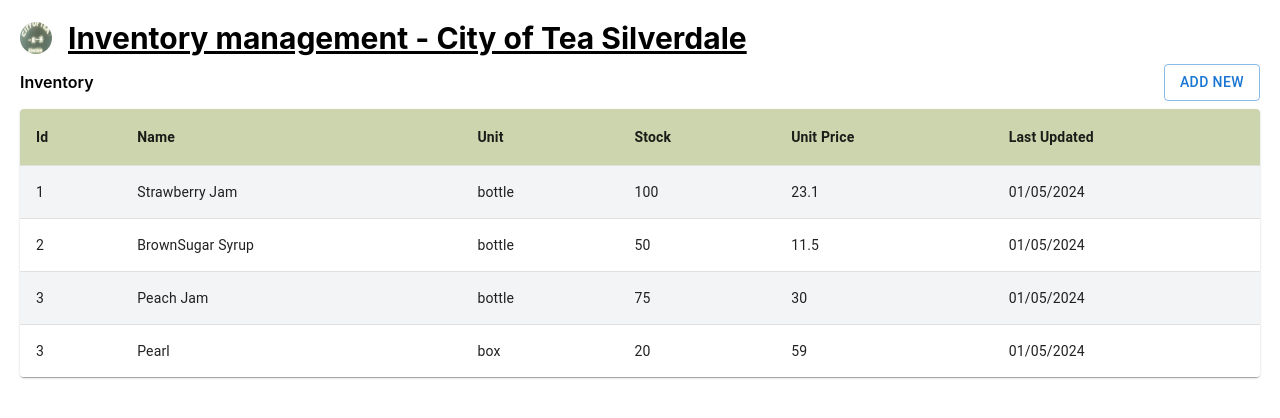
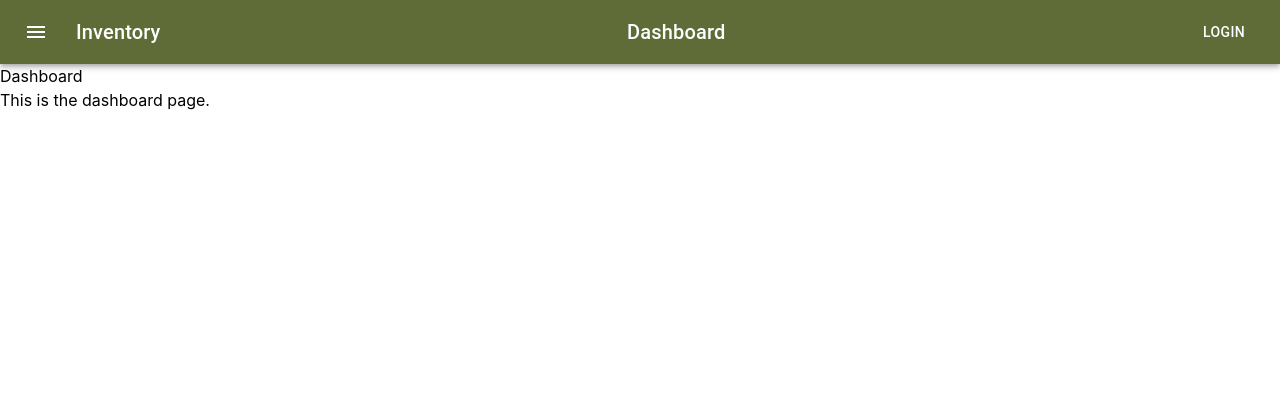
Before and after one commit to IsabellaFeng/inventorymanagementapp, a React (Create React App) app: page /dashboard in a window 1280 px wide. Shown: the top 418 px of the page. Built offline with nearby package versions, Linux system fonts and the light colour scheme.

Commit message:
add topbar

```diff
--- a/src/App.tsx
+++ b/src/App.tsx
@@ -1,13 +1,20 @@
 import React from 'react';
 import HomePage from './views/HomePage';
+import { BrowserRouter as Router, Routes, Route } from 'react-router-dom';
+import TopAppBar from './components/TopAppBar';
 import './App.css';
+import DashBoard from './views/DashboardView';
 
-function App() {
+const App: React.FC = () => {
   return (
-    <div className="App">
-      <HomePage />
-    </div>
+    <Router>
+      <TopAppBar />
+      <Routes>
+        <Route path="/" element={<HomePage />} />
+        <Route path="/dashboard" element={<DashBoard />} />
+      </Routes>
+    </Router>
   );
-}
+};
 
 export default App;
--- /dev/null
+++ b/src/Views/DashboardView.tsx
@@ -0,0 +1,12 @@
+import React from 'react';
+
+const DashBoard: React.FC = () => {
+    return (
+        <div>
+            <h1>Dashboard</h1>
+            <p>This is the dashboard page.</p>
+        </div>
+    );
+};
+
+export default DashBoard;
--- a/src/Views/HomePage.tsx
+++ b/src/Views/HomePage.tsx
@@ -5,8 +5,8 @@ import logo from '../assets/logo001.png';
 function HomePage() {
 
   return (
-    <div>
-      <div className="flex items-center">
+    <div className='m-8'>
+      <div className="flex items-center my-4">
         <img src={logo} className="mr-4 h-8 w-8 rounded-full" />
         <h1 className="text-3xl font-bold underline">Inventory management - City of Tea Silverdale</h1>
       </div>
--- a/src/Views/InventoryView.tsx
+++ b/src/Views/InventoryView.tsx
@@ -7,7 +7,7 @@ import TableHead from '@mui/material/TableHead';
 import TableRow from '@mui/material/TableRow';
 import Paper from '@mui/material/Paper';
 import inventoryData from '../data.json';
-import { Ingredient } from '../interface/InventoryTypes';
+import { CreateIngredientRequest, Ingredient } from '../interface/InventoryTypes';
 import PropTypes from 'prop-types';
 import { fetchIngredients } from '../services/inventory/inventoryService';
 import AddIngredientForm from '../components/AddIngredientForm';
@@ -43,14 +43,14 @@ const InventoryView: React.FC<InventoryProps> = (props) => {
         console.log('inputChange')
     };
 
-    const handleAddIngredient = (formData: Ingredient) => {
+    const handleAddIngredient = (formData: CreateIngredientRequest) => {
         const newIngredient = { ...formData, ingredientId: inventory.length }
         setInventory([...inventory, newIngredient]);
 
     };
     return (
         <div className="container">
-            <div className="inventory-list ">
+            <div className="inventory-list">
                 <div className='flex justify-between items-center my-2'>
                     <div className='font-semibold' >Inventory</div>
                     <AddIngredientForm handleAddIngredient={handleAddIngredient} />
--- a/src/components/AddIngredientForm.tsx
+++ b/src/components/AddIngredientForm.tsx
@@ -1,4 +1,4 @@
-import React, { useState } from 'react';
+import React, { ChangeEvent, useState } from 'react';
 import Button from '@mui/material/Button';
 import Dialog from '@mui/material/Dialog';
 import DialogActions from '@mui/material/DialogActions';
@@ -6,15 +6,28 @@ import DialogContent from '@mui/material/DialogContent';
 import DialogTitle from '@mui/material/DialogTitle';
 import TextField from '@mui/material/TextField';
 
-const AddIngredientForm = (props) => {
-    const [open, setOpen] = useState(false);
-    const [formData, setFormData] = useState({
-        name: '',
-        unit: '',
-        quantity: 0,
-        unitPrice: 0
-    });
-    const { handleAddIngredient } = props;
+
+interface IngredientForm {
+    name: string;
+    unit: string;
+    quantity: number;
+    unitPrice: number;
+}
+
+interface AddIngredientFormProps {
+    handleAddIngredient: (ingredient: IngredientForm & { lastUpdatedAt: string }) => void;
+}
+
+const initialFormData: IngredientForm = {
+    name: '',
+    unit: '',
+    quantity: 0,
+    unitPrice: 0
+};
+
+const AddIngredientForm: React.FC<AddIngredientFormProps> = ({ handleAddIngredient }) => {
+    const [open, setOpen] = useState<boolean>(false);
+    const [formData, setFormData] = useState<IngredientForm>(initialFormData);
 
     const handleClickOpen = () => {
         setOpen(true);
@@ -25,19 +38,21 @@ const AddIngredientForm = (props) => {
     };
 
     const handleConfirm = () => {
-        const newFormData = { ...formData, lastUpdatedAt: new Date().toLocaleDateString() }
+        const newFormData = { ...formData, lastUpdatedAt: new Date().toLocaleDateString() };
         handleAddIngredient(newFormData);
+        setFormData(initialFormData);
         setOpen(false);
     };
 
-    const handleChange = (e) => {
+    const handleChange = (e: ChangeEvent<HTMLInputElement>) => {
+        const value = e.target.type === 'number' ? parseFloat(e.target.value) || 0 : e.target.value;
         setFormData({
             ...formData,
-            [e.target.name]: e.target.type === 'number' ? parseFloat(e.target.value) : e.target.value
+            [e.target.name]: value
         });
     };
 
-    const isValidaForm = () => {
+    const isValidForm = () => {
         return formData.name.trim() !== '' && formData.unit.trim() !== '';
     };
 
@@ -46,7 +61,7 @@ const AddIngredientForm = (props) => {
             <Button variant="outlined" onClick={handleClickOpen}>
                 Add New
             </Button>
-            <Dialog open={open}>
+            <Dialog open={open} onClose={handleClose}>
                 <DialogTitle>Add new Ingredient</DialogTitle>
                 <DialogContent>
                     <TextField
@@ -101,7 +116,7 @@ const AddIngredientForm = (props) => {
                 </DialogContent>
                 <DialogActions>
                     <Button onClick={handleClose}>Cancel</Button>
-                    <Button disabled={!isValidaForm()} onClick={handleConfirm}>Confirm</Button>
+                    <Button disabled={!isValidForm()} onClick={handleConfirm}>Confirm</Button>
                 </DialogActions>
             </Dialog>
         </div>
--- /dev/null
+++ b/src/components/TopAppBar.tsx
@@ -0,0 +1,54 @@
+import * as React from 'react';
+import AppBar from '@mui/material/AppBar';
+import Box from '@mui/material/Box';
+import Toolbar from '@mui/material/Toolbar';
+import Typography from '@mui/material/Typography';
+import Button from '@mui/material/Button';
+import IconButton from '@mui/material/IconButton';
+import MenuIcon from '@mui/icons-material/Menu';
+import { useNavigate } from 'react-router-dom';
+
+const TopAppBar: React.FC = () => {
+
+    const navigate = useNavigate();
+
+    const goToInventory = () => {
+        navigate('/');
+    };
+
+
+    const goToDashboard = () => {
+        navigate('/dashboard');
+    };
+
+    const handleLogin = () => {
+        //TODO: auth
+    };
+
+    return (
+        <Box sx={{ flexGrow: 1 }}>
+            <AppBar position="static">
+                <Toolbar className='bg-dark'>
+                    <IconButton
+                        size="large"
+                        edge="start"
+                        color="inherit"
+                        aria-label="menu"
+                        sx={{ mr: 2 }}
+                    >
+                        <MenuIcon />
+                    </IconButton>
+                    <Typography variant="h6" component="div" sx={{ flexGrow: 1 }} onClick={goToInventory} style={{ cursor: 'pointer' }}>
+                        Inventory
+                    </Typography>
+                    <Typography variant="h6" component="div" sx={{ flexGrow: 1 }} onClick={goToDashboard} style={{ cursor: 'pointer' }}>
+                        Dashboard
+                    </Typography>
+                    <Button color="inherit" onClick={handleLogin}>Login</Button>
+                </Toolbar>
+            </AppBar>
+        </Box>
+    );
+}
+
+export default TopAppBar;
--- a/tailwind.config.js
+++ b/tailwind.config.js
@@ -7,6 +7,7 @@ module.exports = {
       colors: {
         primary: '#ccd5ae',
         secondary: '#e9edc9',
+        dark: '#606c38'
       },
     },
   },
```
